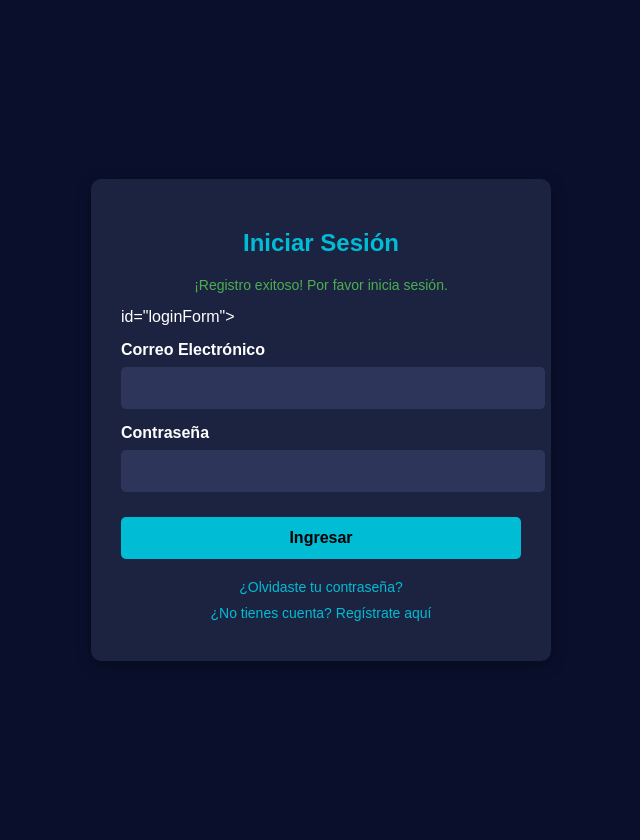
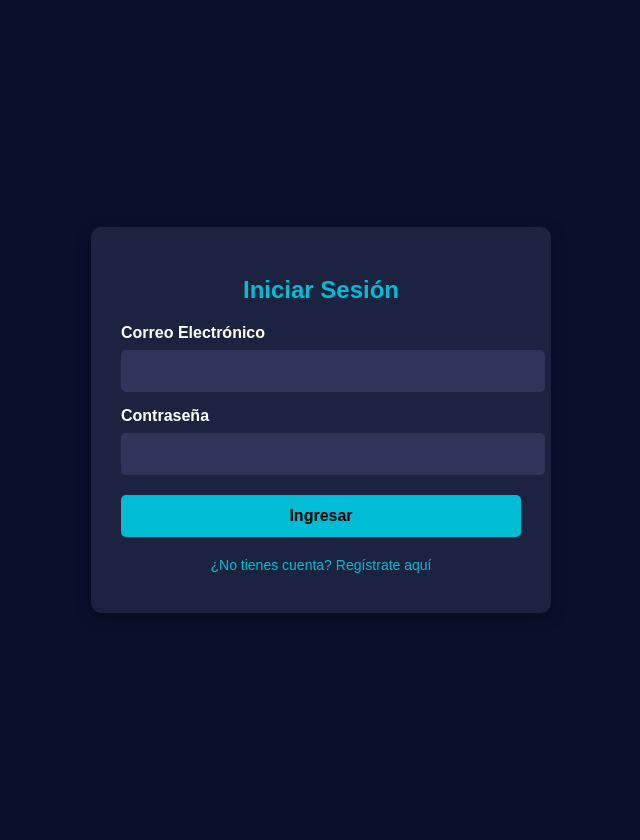
Before and after one commit to Crixus1125/predikta, a Flask app: page /login in a window 1280 px wide. Shown: the whole page, without its empty margins (319-959 px from the left). Run offline with Flask 3, Linux system fonts and the light colour scheme.

Commit message:
Update login.html

```diff
--- a/templates/login.html
+++ b/templates/login.html
@@ -87,12 +87,7 @@
         .links a:hover {
             text-decoration: underline;
         }
-        .error {
-            color: var(--error);
-            font-size: 13px;
-            margin-top: 5px;
-        }
-        .success {
+        .flash-message {
             color: #4caf50;
             font-size: 14px;
             text-align: center;
@@ -104,57 +99,23 @@
     <div class="form-container">
         <h2>Iniciar Sesión</h2>
 
-        <!-- Mensaje de éxito después de registro -->
-        <?php if (isset($_GET['registro']) : ?>
-            <div class="success">¡Registro exitoso! Por favor inicia sesión.</div>
-        <?php endif; ?>
+        {% with messages = get_flashed_messages(with_categories=true) %}
+          {% if messages %}
+            {% for category, message in messages %}
+              <div class="flash-message">{{ message }}</div>
+            {% endfor %}
+          {% endif %}
+        {% endwith %}
 
         <form action="{{ url_for('login') }}" method="POST">
- id="loginForm">
             <label for="correo">Correo Electrónico</label>
             <input type="email" id="correo" name="correo" required>
-            <div id="correo-error" class="error"></div>
 
             <label for="contrasena">Contraseña</label>
             <input type="password" id="contrasena" name="contrasena" required>
-            <div id="contrasena-error" class="error"></div>
 
             <button type="submit">Ingresar</button>
         </form>
 
         <div class="links">
-            <a href="recuperar.html">¿Olvidaste tu contraseña?</a>
-            <a href="registro.html">¿No tienes cuenta? Regístrate aquí</a>
-        </div>
-    </div>
-
-    <script>
-        document.getElementById('loginForm').addEventListener('submit', function(e) {
-            let valid = true;
-            const correo = document.getElementById('correo').value.trim();
-            const contrasena = document.getElementById('contrasena').value;
-
-            // Validación básica
-            if (!/^[^\s@]+@[^\s@]+\.[^\s@]+$/.test(correo)) {
-                document.getElementById('correo-error').textContent = 'Ingresa un correo válido';
-                valid = false;
-            } else {
-                document.getElementById('correo-error').textContent = '';
-            }
-
-            if (contrasena.length < 6) {
-                document.getElementById('contrasena-error').textContent = 'La contraseña debe tener al menos 6 caracteres';
-                valid = false;
-            } else {
-                document.getElementById('contrasena-error').textContent = '';
-            }
-
-            if (!valid) e.preventDefault();
-            else {
-                // Redirigir al panel de usuario después de login exitoso
-                window.location.href = "panel_usuario.html"; // Cambia por tu ruta real
-            }
-        });
-    </script>
-</body>
-</html>
+            <a href="{{ url_for('registro') }}">¿No tienes cuenta? Regístrate aquí</a>
```
